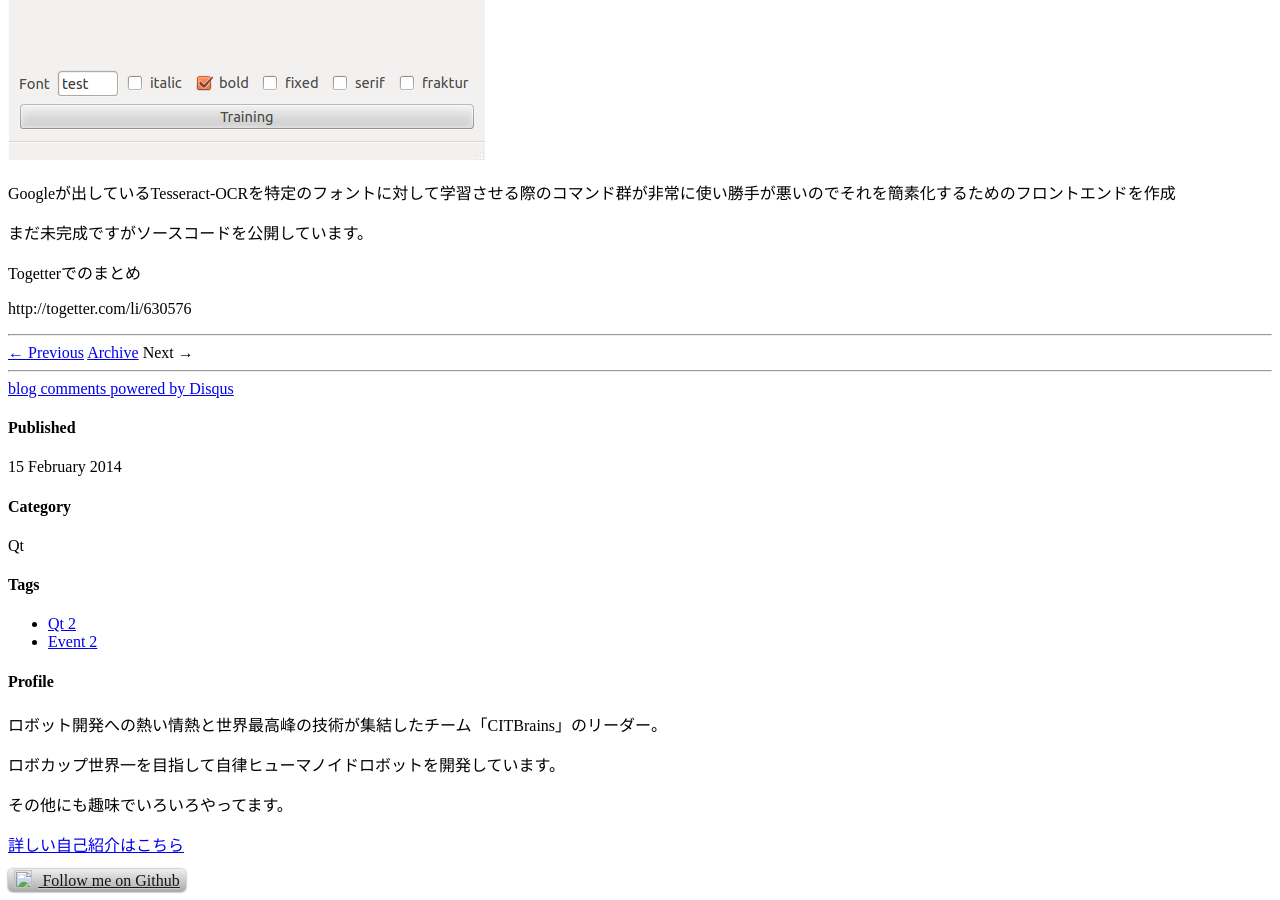
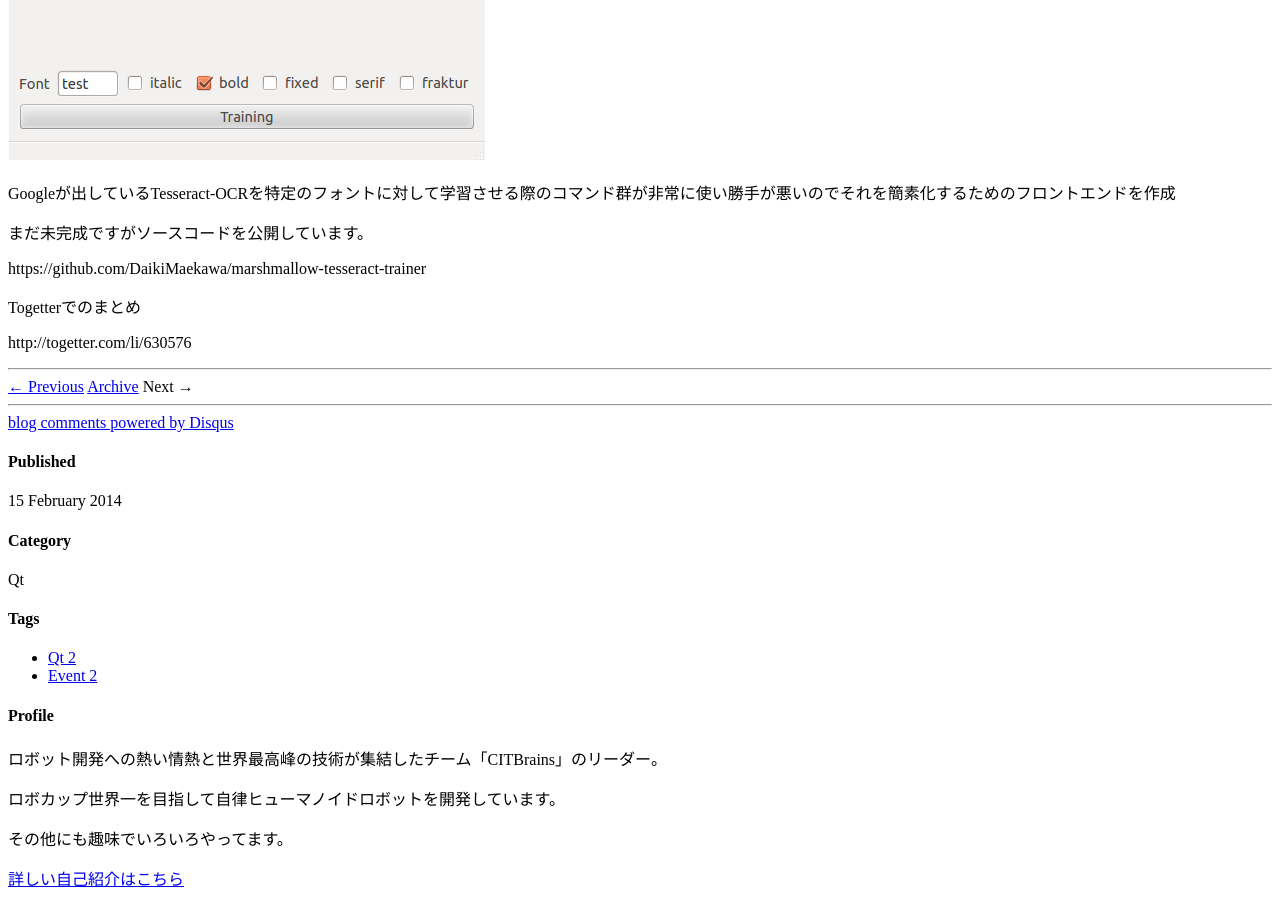
Before and after one commit to DaikiMaekawa/daikimaekawa.github.com, a Jekyll site: the page built from _posts/2014-02-15-QtStudy.md, in a window 1280 px wide and 900 px high, scrolled down 847 px. Built offline with Jekyll 4.4.1, drawn with Linux system fonts in a browser that asks for light colours; nearby versions of some CDN libraries; Markdown is read by kramdown in place of the engine named in the settings; comment, search, counter and statistics services are not loaded; some of the changed lines change nothing that is shown.

Commit message:
Fixed link to the source

```diff
--- a/_posts/2014-02-15-QtStudy.md
+++ b/_posts/2014-02-15-QtStudy.md
@@ -20,7 +20,7 @@ Googleが出しているTesseract-OCRを特定のフォントに対して学習
 
 まだ未完成ですがソースコードを公開しています。
 
-
+https://github.com/DaikiMaekawa/marshmallow-tesseract-trainer
 
 Togetterでのまとめ
 
```
